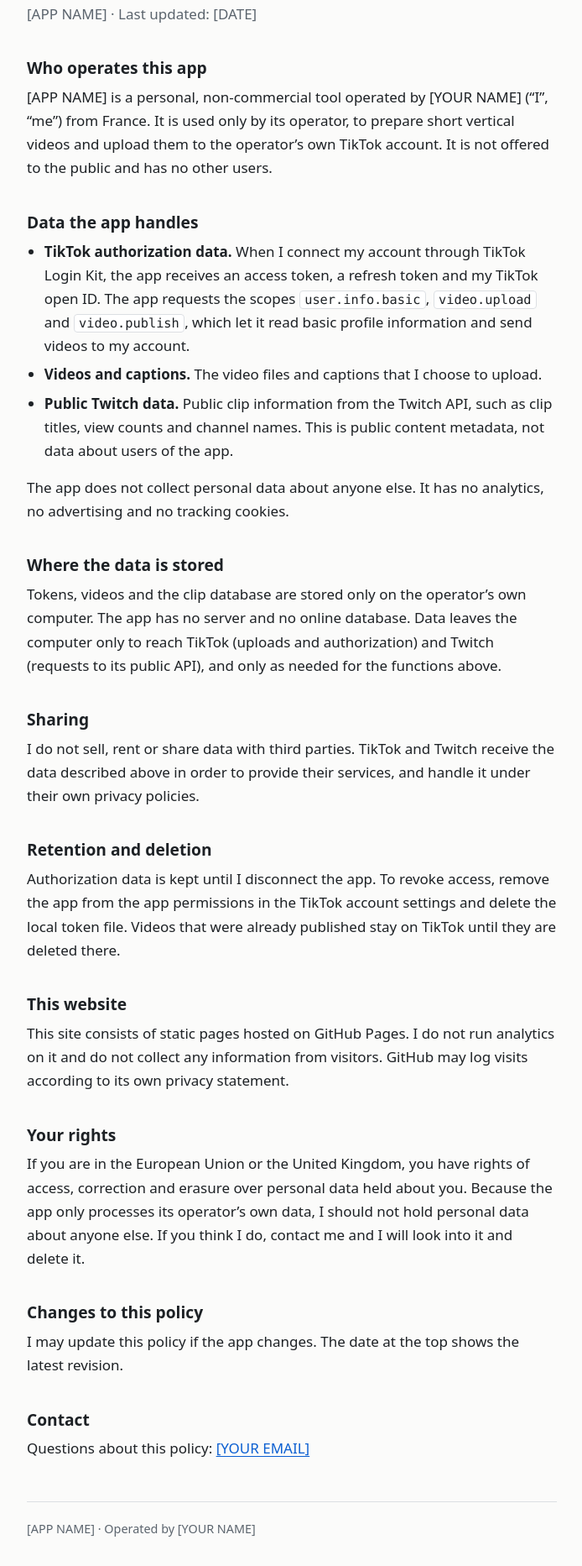
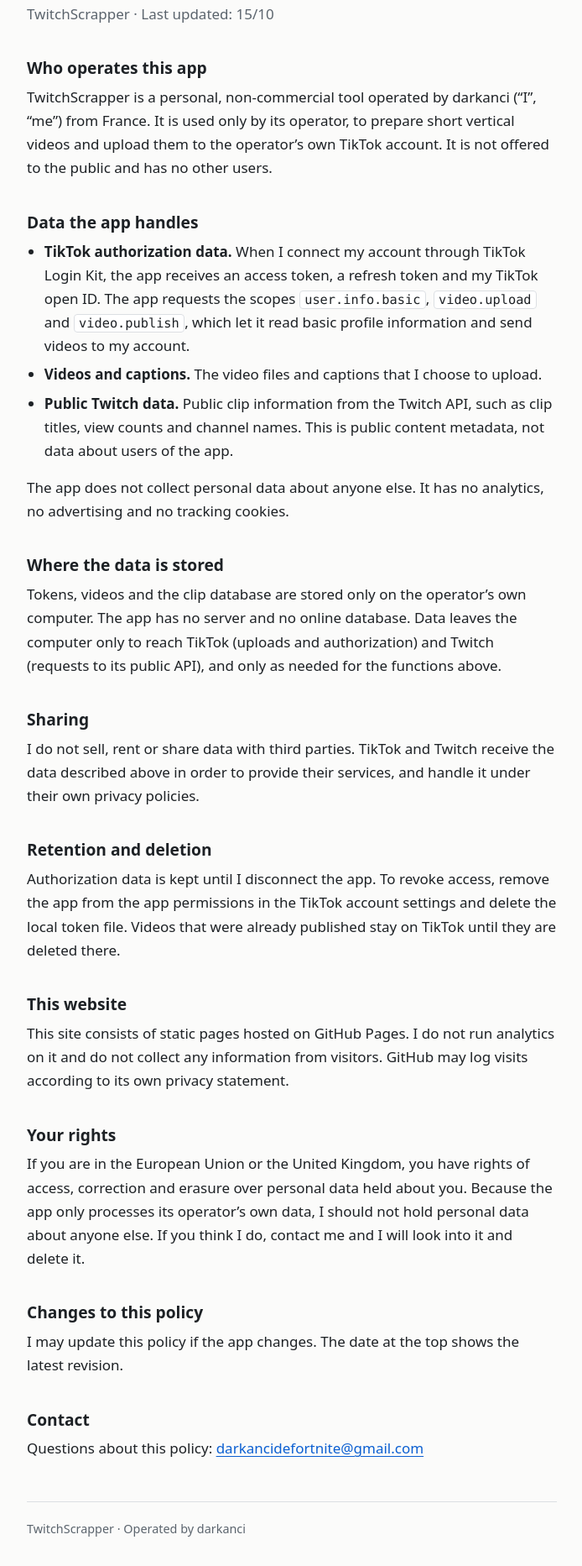
Before and after one commit to jules-dp/jules-dp.github.io, a plain HTML site: page files/privacy.html in a window 1280 px wide. Shown: the part 155-2020 px from the top of the page at 84% size, without its empty margins (292-986 px from the left). Drawn offline with Linux system fonts and the light colour scheme.

Commit message:
Update privacy.html

```diff
--- a/files/privacy.html
+++ b/files/privacy.html
@@ -3,14 +3,8 @@
 <head>
 <meta charset="utf-8">
 <meta name="viewport" content="width=device-width, initial-scale=1">
-<title>Privacy Policy – [APP NAME]</title>
-<!--
-  À REMPLACER avant de publier :
-    [APP NAME]   le nom exact de ton app TikTok
-    [YOUR NAME]  ton nom ou pseudo
-    [YOUR EMAIL] une adresse de contact valide
-    [DATE]       la date du jour (ex. November 17, 2026)
--->
+<title>Privacy Policy – TwitchScrapper</title>
+
 <style>
   :root {
     --bg: #fbfbfa;
@@ -69,10 +63,10 @@
   </nav>
 
   <h1>Privacy Policy</h1>
-  <p class="updated">[APP NAME] · Last updated: [DATE]</p>
+  <p class="updated">TwitchScrapper · Last updated: 15/10</p>
 
   <h2>Who operates this app</h2>
-  <p>[APP NAME] is a personal, non-commercial tool operated by [YOUR NAME] (“I”, “me”) from France. It is used only by its operator, to prepare short vertical videos and upload them to the operator’s own TikTok account. It is not offered to the public and has no other users.</p>
+  <p>TwitchScrapper is a personal, non-commercial tool operated by darkanci (“I”, “me”) from France. It is used only by its operator, to prepare short vertical videos and upload them to the operator’s own TikTok account. It is not offered to the public and has no other users.</p>
 
   <h2>Data the app handles</h2>
   <ul>
@@ -101,9 +95,9 @@
   <p>I may update this policy if the app changes. The date at the top shows the latest revision.</p>
 
   <h2>Contact</h2>
-  <p>Questions about this policy: <a href="mailto:[YOUR EMAIL]">[YOUR EMAIL]</a></p>
+  <p>Questions about this policy: <a href="mailto:darkancidefortnite@gmail.com">darkancidefortnite@gmail.com</a></p>
 
-  <footer>[APP NAME] · Operated by [YOUR NAME]</footer>
+  <footer>TwitchScrapper · Operated by darkanci</footer>
 </main>
 </body>
 </html>
```
